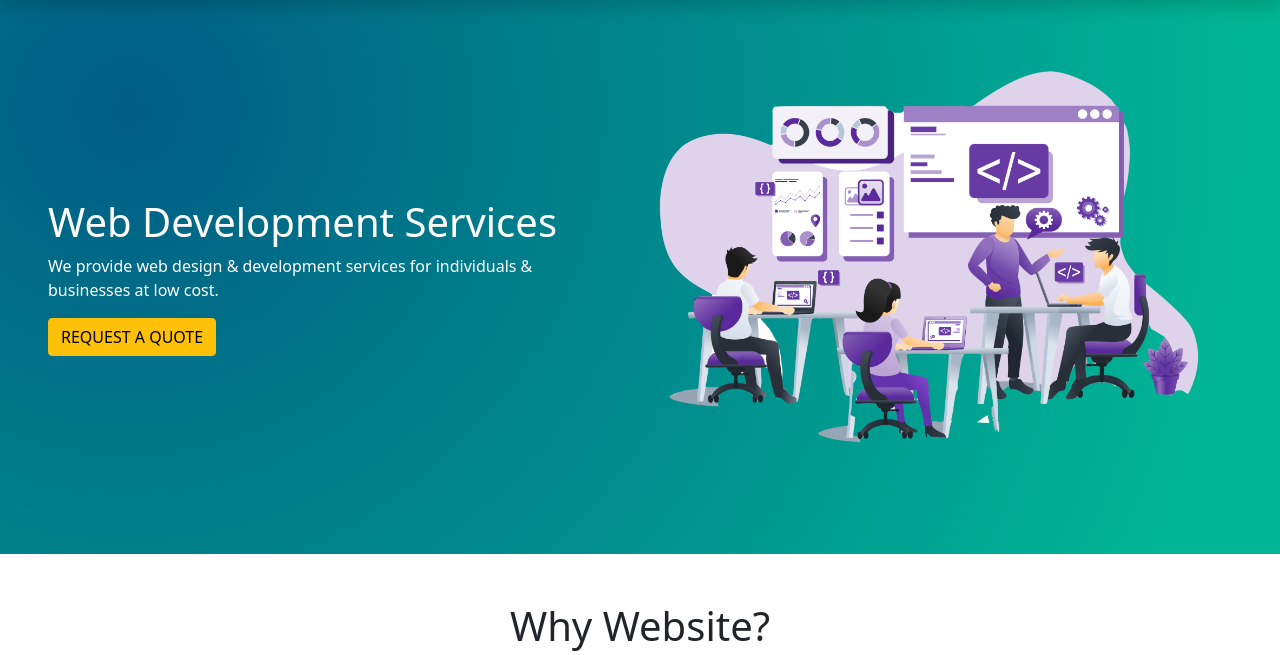
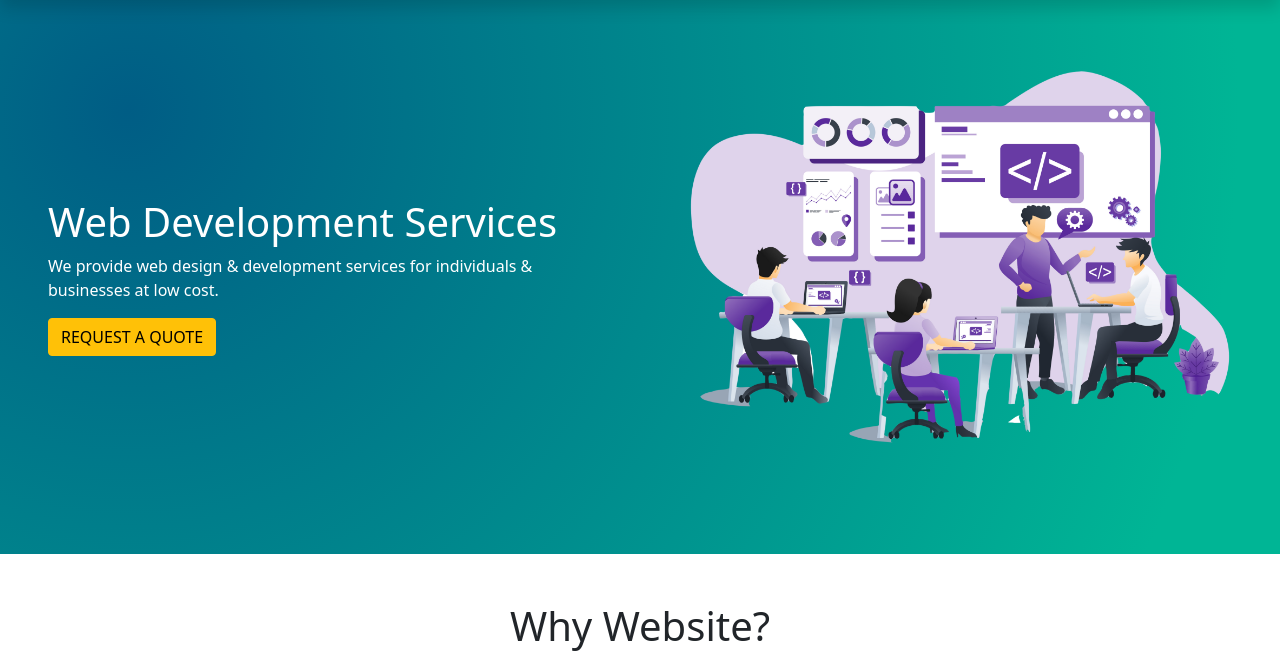
Before and after one commit to a-rahman092/web-android, a Flask app: page / in a window 1280 px wide. Shown: the part 76-731 px from the top of the page. Run offline with Flask 2, Linux system fonts and the light colour scheme; some web fonts are replaced.

Commit message:
Update index.html

```diff
--- a/templates/index.html
+++ b/templates/index.html
@@ -55,7 +55,7 @@
                 <a class="btn btn-warning btn-parallax" href="#" data-bs-toggle="modal" data-bs-target="#Modal">REQUEST A
                     QUOTE</a>
             </div>
-            <div class="col-md-6" data-aos="fade-down-left">
+            <div class="col-md-6 text-center" data-aos="fade-down-left">
                 <img src="{{ url_for('static', filename='parallax.png') }}" width="90%" />
             </div>
             <!--Modal-->
```
